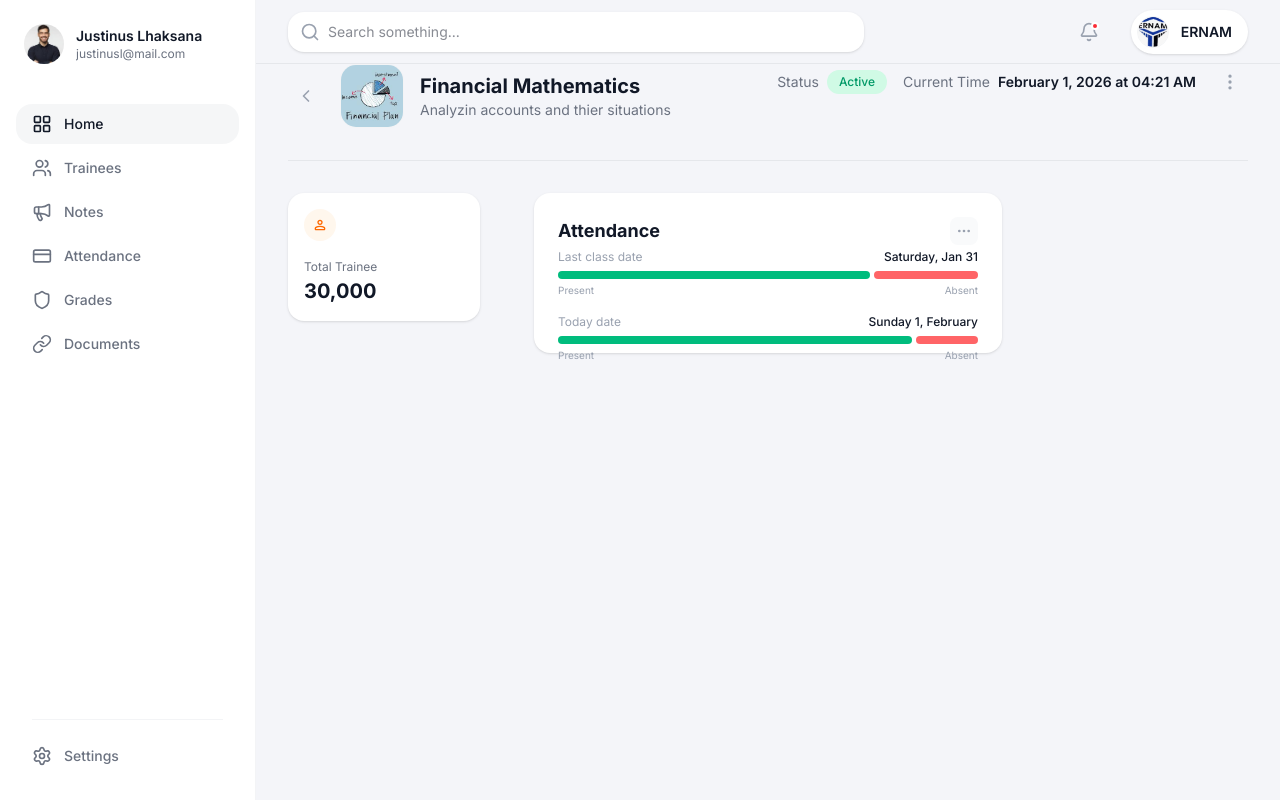
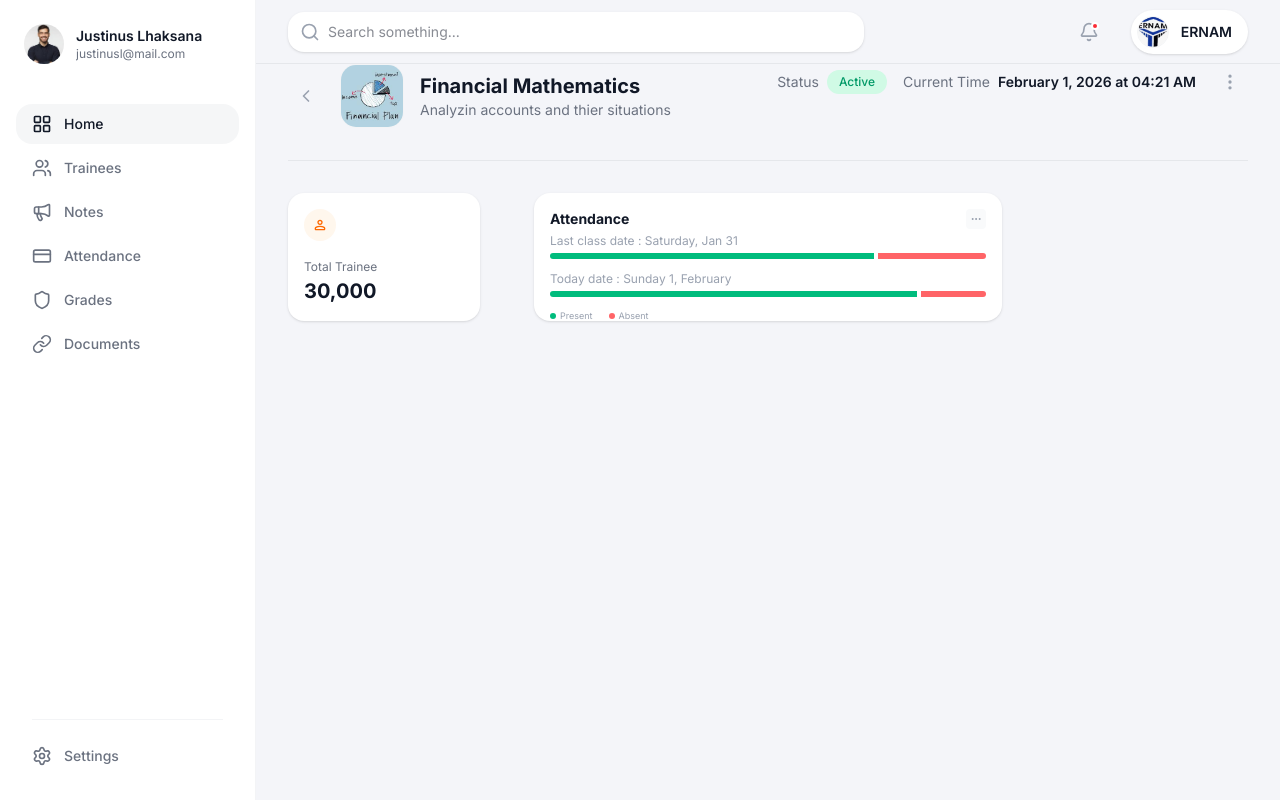
Before and after one commit to aristide12005/System, a Next.js app: page / in a window 1280 px wide. Built offline with nearby package versions, Linux system fonts and the light colour scheme.

Commit message:
UI: refine attendance widget layout and height

```diff
--- a/src/components/AttendanceWidget.tsx
+++ b/src/components/AttendanceWidget.tsx
@@ -1,50 +1,45 @@
 export function AttendanceWidget() {
     return (
-        <div className="bg-white p-6 rounded-xl shadow-sm flex flex-col justify-between h-40 w-full">
+        <div className="bg-white p-4 rounded-xl shadow-sm flex flex-col justify-between h-32 w-full">
             <div className="flex justify-between items-center mb-1">
-                <h3 className="font-bold text-text-primary text-lg">Attendance</h3>
-                <div className="p-1.5 bg-gray-50 rounded-lg text-gray-400">
-                    <svg xmlns="http://www.w3.org/2000/svg" className="h-4 w-4" fill="none" viewBox="0 0 24 24" stroke="currentColor">
+                <h3 className="font-bold text-text-primary text-sm">Attendance</h3>
+                <div className="p-1 bg-gray-50 rounded text-gray-400">
+                    <svg xmlns="http://www.w3.org/2000/svg" className="h-3 w-3" fill="none" viewBox="0 0 24 24" stroke="currentColor">
                         <path strokeLinecap="round" strokeLinejoin="round" strokeWidth={2} d="M5 12h.01M12 12h.01M19 12h.01M6 12a1 1 0 11-2 0 1 1 0 012 0zm7 0a1 1 0 11-2 0 1 1 0 012 0zm7 0a1 1 0 11-2 0 1 1 0 012 0z" />
                     </svg>
                 </div>
             </div>
 
-            <div className="space-y-4">
+            <div className="space-y-3">
                 {/* Last Class */}
                 <div>
-                    <div className="flex justify-between text-xs mb-1.5">
-                        <span className="text-gray-400">Last class date</span>
-                        <span className="text-text-primary font-medium">Saturday, Jan 31</span>
+                    <div className="flex justify-between items-center text-[10px] sm:text-xs mb-1">
+                        <span className="text-gray-400">Last class date : Saturday, Jan 31</span>
                     </div>
-                    <div className="flex items-center gap-1 h-2">
+                    <div className="flex items-center gap-1 h-1.5 rounded-full overflow-hidden">
                         {/* Present Stick */}
-                        <div className="h-full bg-emerald-500 rounded-full w-[75%]"></div>
+                        <div className="h-full bg-emerald-500 w-[75%]"></div>
                         {/* Absent Stick */}
-                        <div className="h-full bg-red-400 rounded-full w-[25%]"></div>
-                    </div>
-                    <div className="flex justify-between text-[10px] mt-1 text-gray-400">
-                        <span>Present</span>
-                        <span>Absent</span>
+                        <div className="h-full bg-red-400 w-[25%]"></div>
                     </div>
                 </div>
 
                 {/* Today */}
                 <div>
-                    <div className="flex justify-between text-xs mb-1.5">
-                        <span className="text-gray-400">Today date</span>
-                        <span className="text-text-primary font-medium">Sunday 1, February</span>
+                    <div className="flex justify-between items-center text-[10px] sm:text-xs mb-1">
+                        <span className="text-gray-400">Today date : Sunday 1, February</span>
                     </div>
-                    <div className="flex items-center gap-1 h-2">
+                    <div className="flex items-center gap-1 h-1.5 rounded-full overflow-hidden">
                         {/* Present Stick */}
-                        <div className="h-full bg-emerald-500 rounded-full w-[85%]"></div>
+                        <div className="h-full bg-emerald-500 w-[85%]"></div>
                         {/* Absent Stick */}
-                        <div className="h-full bg-red-400 rounded-full w-[15%]"></div>
+                        <div className="h-full bg-red-400 w-[15%]"></div>
                     </div>
-                    <div className="flex justify-between text-[10px] mt-1 text-gray-400">
-                        <span>Present</span>
-                        <span>Absent</span>
-                    </div>
+                </div>
+
+                <div className="flex justify-start gap-4 text-[9px] text-gray-400">
+                    <span className="flex items-center gap-1"><div className="w-1.5 h-1.5 rounded-full bg-emerald-500"></div> Present</span>
+                    <span className="flex items-center gap-1"><div className="w-1.5 h-1.5 rounded-full bg-red-400"></div> Absent</span>
                 </div>
             </div>
         </div>
```
